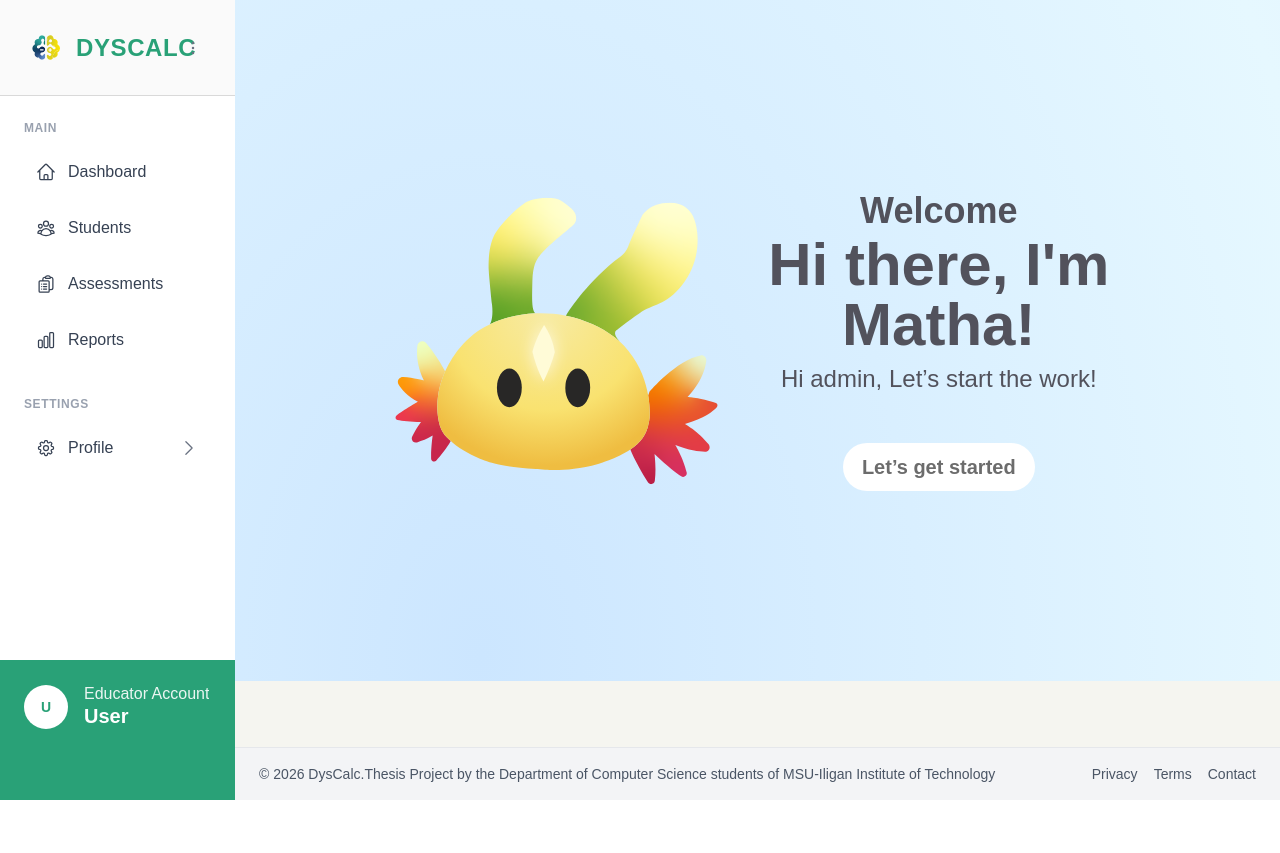
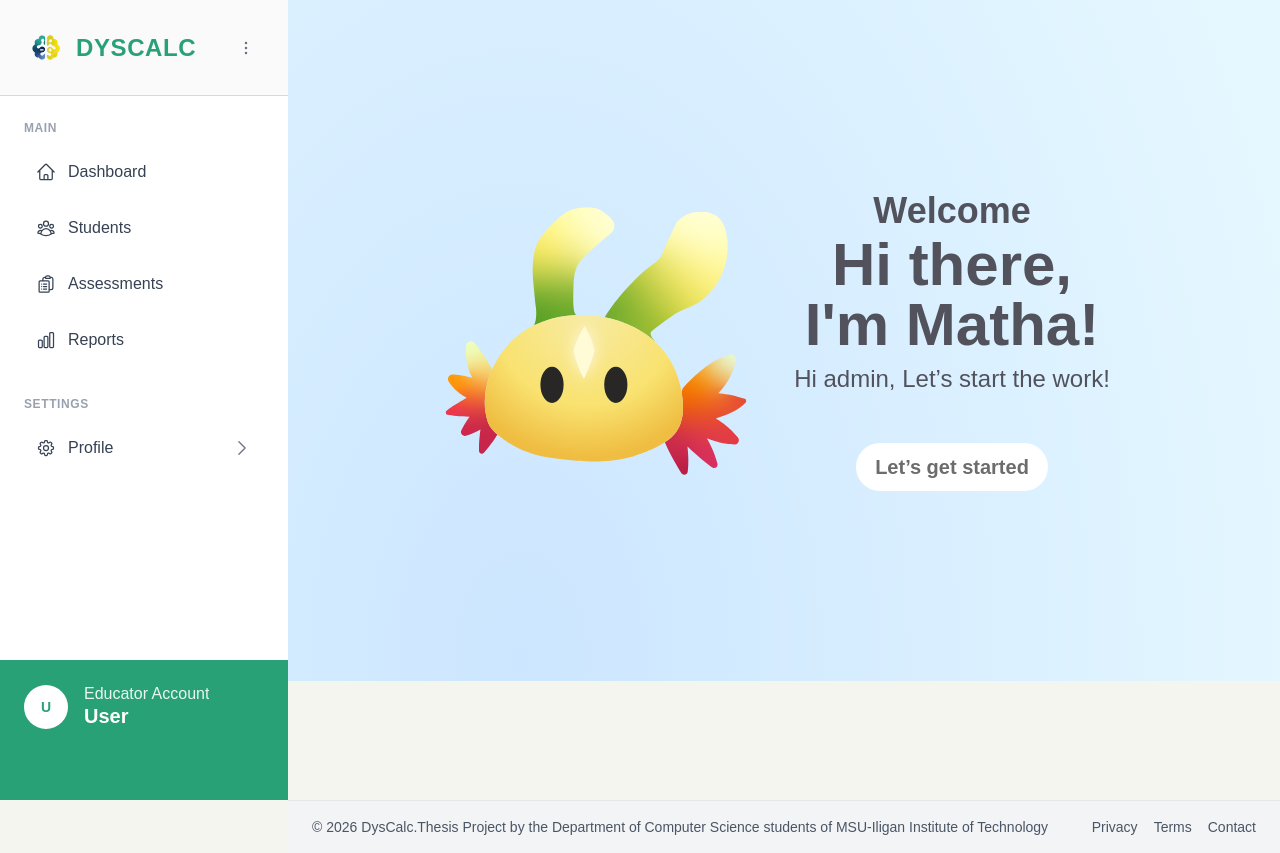
Before and after one commit to DysCalc/DysCalc-App-Frontend, a Next.js app: page /educator/dashboard in a window 1280 px wide. Before the commit the page ends 800 px from the top, so only its background shows below. Built offline with nearby package versions, Linux system fonts and the light colour scheme; no server answers; a web font is replaced by a local one.

Commit message:
Minor edit in sidebar layout of the entity"

```diff
--- a/app/educator/dashboard/page.tsx
+++ b/app/educator/dashboard/page.tsx
@@ -5,8 +5,6 @@ import Footer from "@/components/shared/Footer";
 export default function TeacherDashboard() {
   return (
     <main className="flex bg-[#f5f5f0]">
-      <TeacherSidebar />
-
       <div className="flex flex-col min-h-screen w-full justify-between">
 
         {/* HERO SECTION (fixed height) */}
@@ -47,10 +45,7 @@ export default function TeacherDashboard() {
 
             </div>
           </div>
-
         </div>
-
-        <Footer />
       </div>
     </main>
   );
--- /dev/null
+++ b/app/educator/layout.tsx
@@ -0,0 +1,21 @@
+import TeacherSidebar from "@/components/educator/TeacherSidebar";
+import Footer from "@/components/shared/Footer";
+
+export default function EducatorLayout({
+  children,
+}: {
+  children: React.ReactNode;
+}) {
+  return (
+    <main className="flex min-h-screen bg-[#f5f5f0]">
+      <TeacherSidebar />
+
+      <div className="flex flex-1 flex-col">
+        <div className="flex-1">
+          {children}
+        </div>
+        <Footer />
+      </div>
+    </main>
+  );
+}
```
